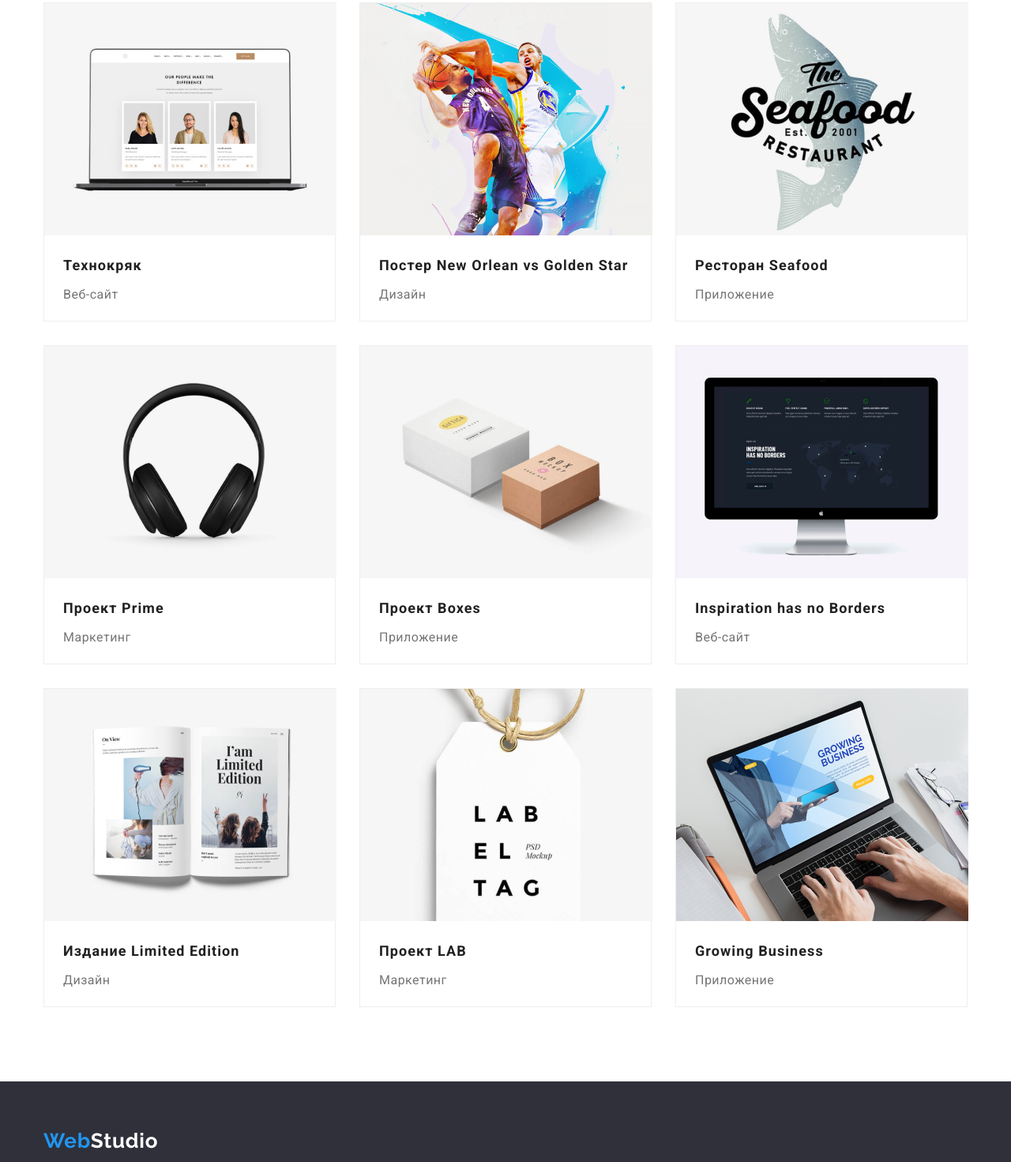
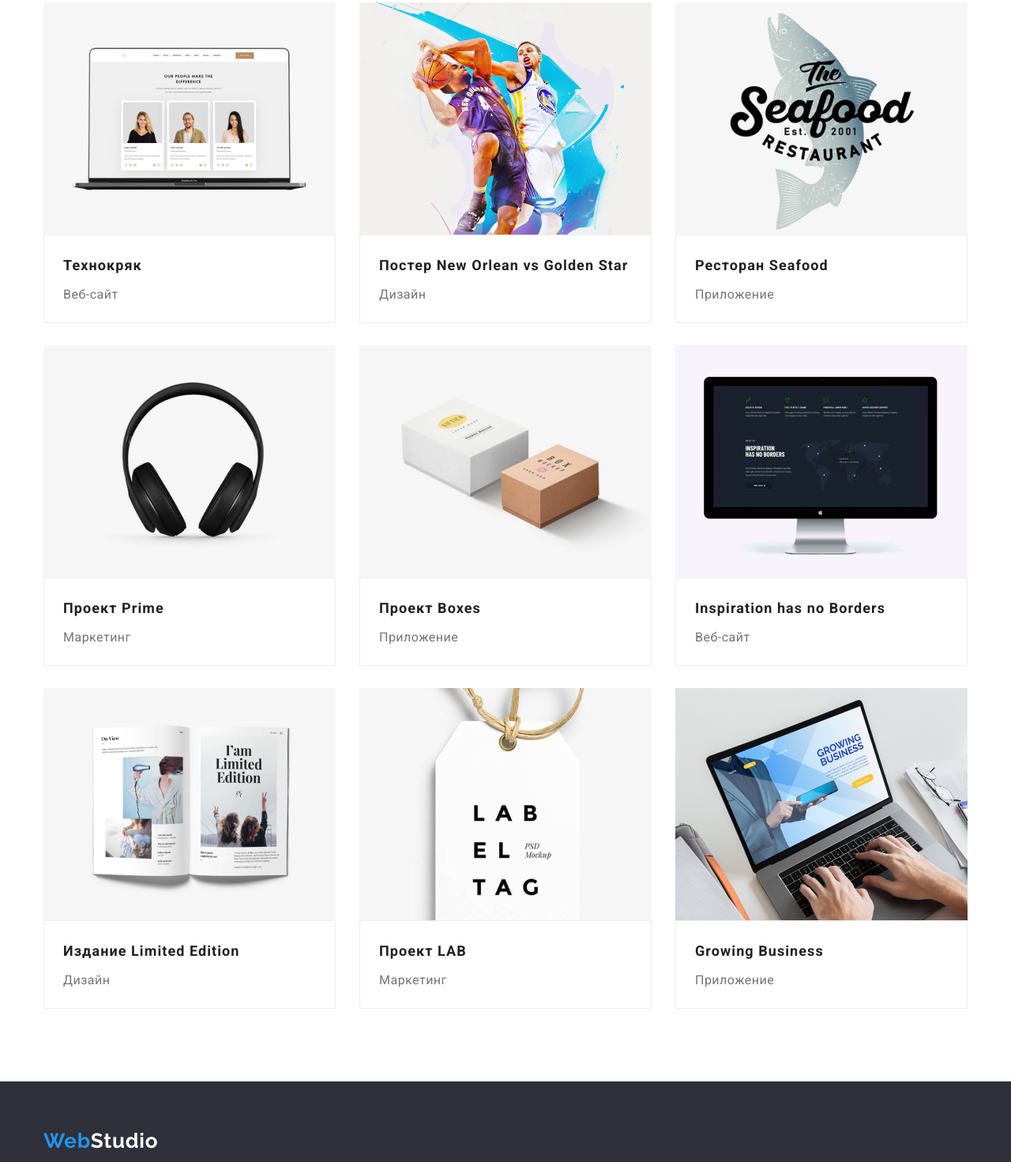
Before and after one commit to MarynaL1/goit-markup-hw-03, a plain HTML site: page portfolio.html in a window 1280 px wide. Shown: the part 289-1760 px from the top of the page at 79% size. Drawn offline with nearby package versions, Linux system fonts and the light colour scheme.

Commit message:
with changes

```diff
--- a/css/styles.css
+++ b/css/styles.css
@@ -405,12 +405,12 @@ margin-right: 0;
   color: var(--secondary-color);
   margin-top: 4px;
   margin-left: 24px;
+  margin-bottom: 20px;
 }
 
 .menu-list{
   display: flex;
   justify-content: center;
-
 }
 
 .menu-item{
@@ -429,11 +429,12 @@ margin-bottom: 50px;
 .projects-item{
   height: 404px;
   width: 370px;
-  border: 1px solid #EEEEEE;
   margin-right: 30px;
   margin-top: 30px;
 }
-
+.projects-discription{
+border: 1px solid #EEEEEE;
+}
 .projects-item:nth-child(3n) {
   margin-right: 0;
 }
--- a/portfolio.html
+++ b/portfolio.html
@@ -72,54 +72,73 @@
                         <li class="projects-item">
                             <img class="project-img" src="./images/portfolio/project-1-img.png" alt="открытый веб-сайт на ноутбуке"
                                 width="370" height="294">
+                            <div class="projects-discription">
                                 <h2 class="project-name">Технокряк</h2>
                                 <p class="project-type">Веб-сайт</p>
+                            </div>
                         </li>
                         <li class="projects-item">
                             <img class="project-img" src="./images/portfolio/project-2-img.png" alt="два баскетболиста играют"
                                 width="370" height="294">
+                            <div class="projects-discription">
                                 <h2 class="project-name">Постер New Orlean vs Golden Star</h2>
                                 <p class="project-type">Дизайн</p>
+                            </div>
                         </li>
                         <li class="projects-item">
                             <img src="./images/portfolio/project-3-img.png" class="project-img" alt="эмблема ресторана Seafood"
                                 width="370" height="294">
+                            <div class="projects-discription">
                                 <h2 class="project-name">Ресторан Seafood</h2>
                                 <p class="project-type">Приложение</p>
+                            </div>
                         </li>
                         <li class="projects-item">
                             <img class="project-img" src="./images/portfolio/project-4-img.png" alt="наушники" width="370" height="294">
+                            <div class="projects-discription">
                                 <h2 class="project-name">Проект Prime</h2>
                                 <p class="project-type">Маркетинг</p>
+                            </div>
                         </li>
                         <li class="projects-item">
                             <img class="project-img" src="./images/portfolio/project-5-img.png" alt="две коробки" width="370"
                                 height="294">
+                            <div class="projects-discription">
                                 <h2 class="project-name">Проект Boxes</h2>
                                 <p class="project-type">Приложение</p>
+                            </div>
                         </li>
                         <li class="projects-item">
                             <img class="project-img" src="./images/portfolio/project-6-img.png" alt="открытый веб-сайт на мониторе"
                                 width="370" height="294">
+                            <div class="projects-discription">
                                 <h2 class="project-name">Inspiration has no Borders</h2>
                                 <p class="project-type">Веб-сайт</p>
+                            </div>
+
                         </li>
                         <li class="projects-item">
                             <img class="project-img" src="./images/portfolio/project-7-img.png" alt="разворот журнала" width="370"
                                 height="294">
+                            <div class="projects-discription">
                                 <h2 class="project-name">Издание Limited Edition</h2>
                                 <p class="project-type">Дизайн</p>
+                            </div>
                         </li>
                         <li class="projects-item">
                             <img class="project-img" src="./images/portfolio/project-8-img.png" alt="этикетка" width="370" height="294">
+                            <div class="projects-discription">
                                 <h2 class="project-name">Проект LAB</h2>
                                 <p class="project-type">Маркетинг</p>
+                            </div>
                         </li>
                         <li class="projects-item">
                             <img class="project-img" src="./images/portfolio/project-9-img.png" alt="открытое приложение на ноутбуке"
                                 width="370" height="294">
+                            <div class="projects-discription">
                                 <h2 class="project-name">Growing Business</h2>
                                 <p class="project-type">Приложение</p>
+                            </div>
                         </li>
                     </ul>
                 </div>
```
Lines whose indentation alone changed are shown as unchanged.
